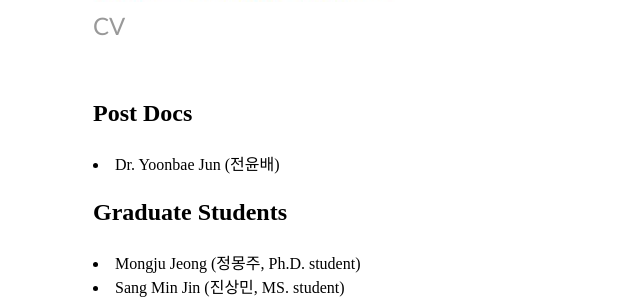
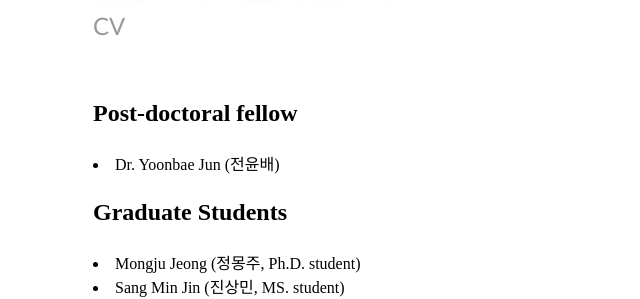
Before and after one commit to starestar/limcstat.github.io, a Jekyll site: the page built from people/index.html, in a window 1280 px wide. Shown: the part 379-678 px from the top of the page, without its empty margins (99-739 px from the left). Built offline with Jekyll 4.4.1, drawn with Linux system fonts in a browser that asks for light colours.

Commit message:
Update index.html

```diff
--- a/people/index.html
+++ b/people/index.html
@@ -16,7 +16,7 @@ title: People
                 <a href="/lim_files/cv_lim_chaeyoung.pdf" target="_blank">CV</a> <br><br>
 	</p>
 
-	<h2> Post Docs </h2>
+	<h2> Post-doctoral fellow </h2>
 	<p style="font-family:Trebuchet MS; font-size=150%" >
 	<li> Dr. Yoonbae Jun (전윤배)</li>
 	</p>
```
